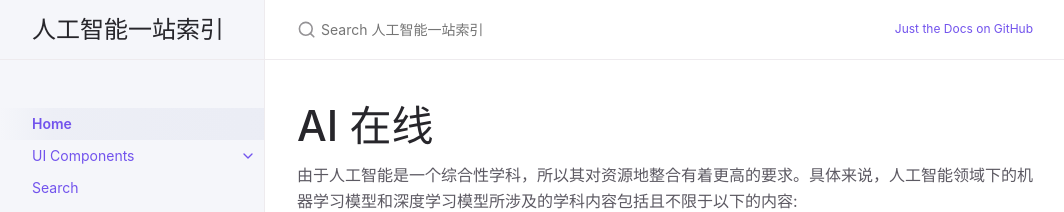
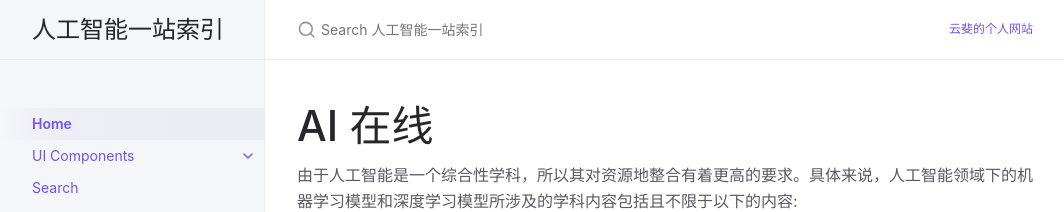
Before and after one commit to Michael-yunfei/avwebv2, a Jekyll site: the page built from index.md, in a window 1280 px wide and 900 px high. Shown: the top 212 px of the window, without its empty margins (107-1171 px from the left). Built offline with Jekyll 4.4.1, drawn with Linux system fonts in a browser that asks for light colours.

Commit message:
update config file

```diff
--- a/_config.yml
+++ b/_config.yml
@@ -16,8 +16,8 @@
 title: 人工智能一站索引
 email: wangfei1@sensetime.com
 description: A Jekyll theme for documentation
-baseurl: "/just-the-docs" # the subpath of your site, e.g. /blog
-url: "https://pmarsceill.github.io" # the base hostname & protocol for your site, e.g. http://example.com
+baseurl: "/avwebv2" # the subpath of your site, e.g. /blog
+url: "https://michael-yunfei.github.io" # the base hostname & protocol for your site, e.g. http://example.com
 
 permalink: pretty
 exclude: ["node_modules/", "*.gemspec", "*.gem", "Gemfile", "Gemfile.lock", "package.json", "package-lock.json",  "script/", "LICENSE.txt", "lib/", "bin/", "README.md", "Rakefile"]
@@ -57,8 +57,8 @@ heading_anchors: true
 
 # Aux links for the upper right navigation
 aux_links:
-  "Just the Docs on GitHub":
-    - "//github.com/pmarsceill/just-the-docs"
+  "云斐的个人网站":
+    - "https://www.michaelyunfei.com"
 
 # Makes Aux links open in a new tab. Default is false
 aux_links_new_tab: false
```
